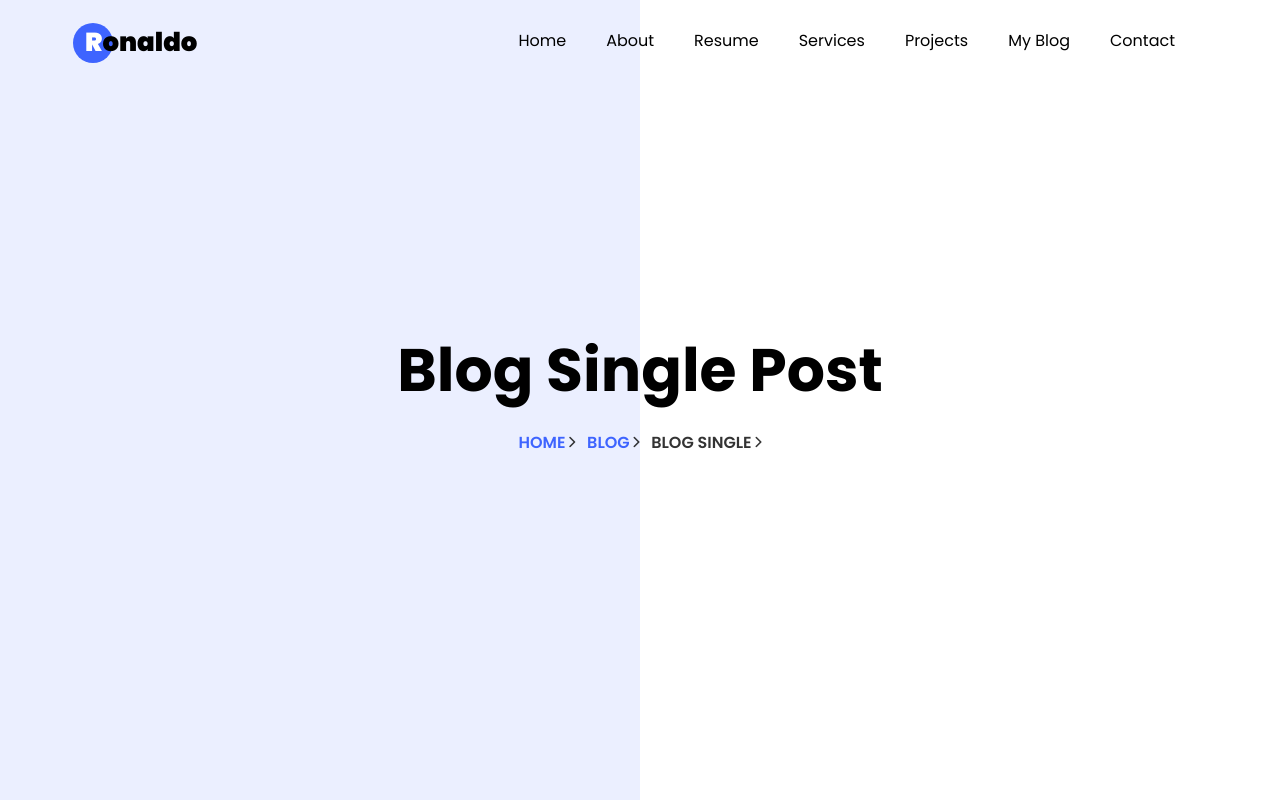
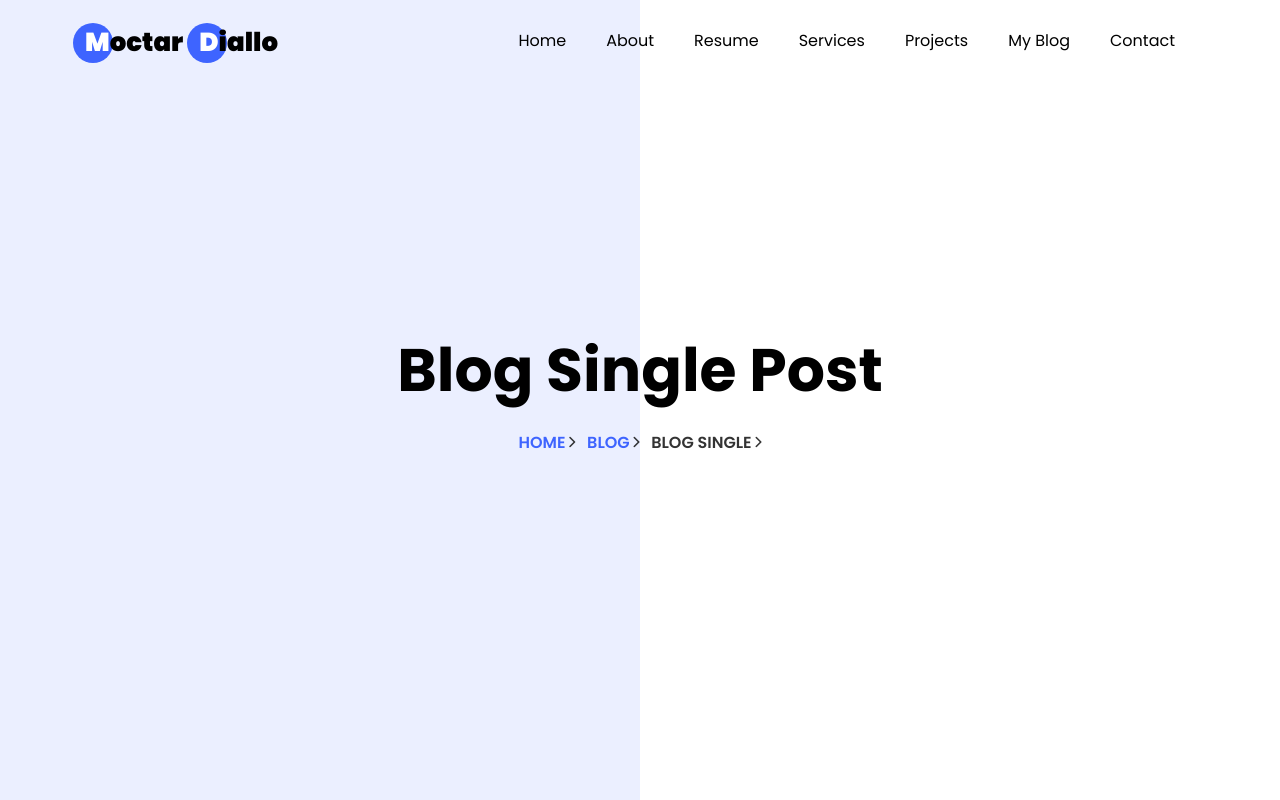
Before and after one commit to moctardiallo/moctardiallo.github.io, a plain HTML site: page single.html in a window 1280 px wide. Shown: the top 800 px of the page. Drawn offline with Linux system fonts and the light colour scheme; files whose address does not match are found by name.

Commit message:
Change single.html home title

```diff
--- a/single.html
+++ b/single.html
@@ -27,7 +27,8 @@
 
     <nav class="navbar navbar-expand-lg navbar-dark ftco_navbar ftco-navbar-light site-navbar-target" id="ftco-navbar">
 	    <div class="container">
-	      <a class="navbar-brand" href="index.html"><span>R</span>onaldo</a>
+	      <a class="navbar-brand" href="index.html"><span>M</span>octar</a>
+	      <a class="navbar-brand" href="index.html"><span>D</span>iallo</a>
 	      <button class="navbar-toggler js-fh5co-nav-toggle fh5co-nav-toggle" type="button" data-toggle="collapse" data-target="#ftco-nav" aria-controls="ftco-nav" aria-expanded="false" aria-label="Toggle navigation">
 	        <span class="oi oi-menu"></span> Menu
 	      </button>
```
